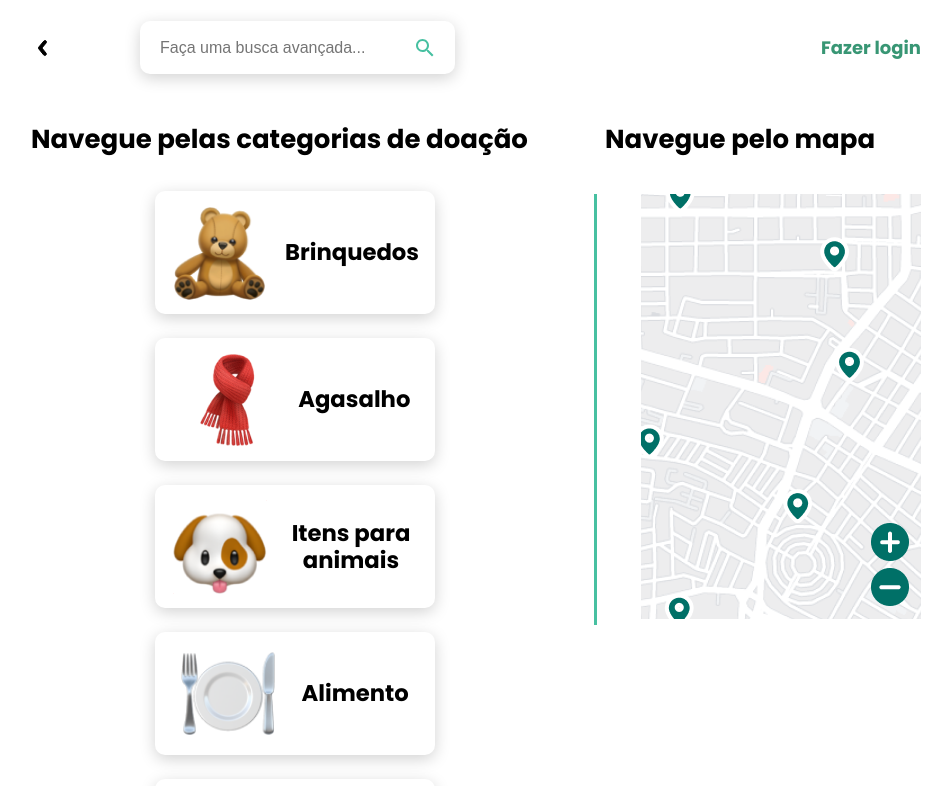
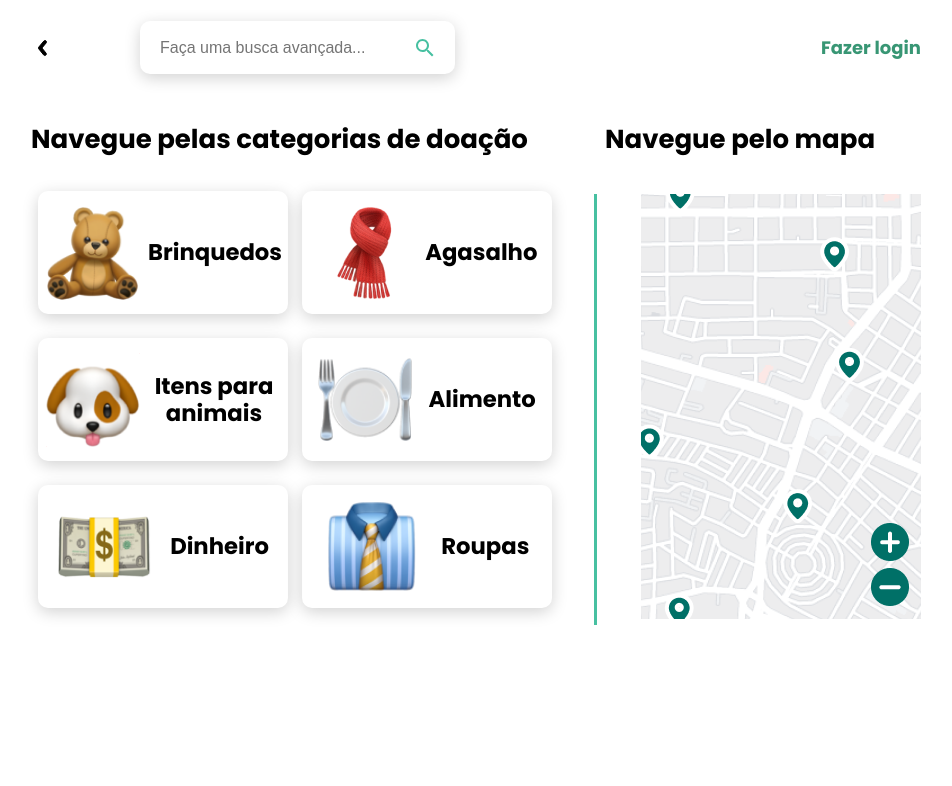
Before and after one commit to estartandodevs-course/doaae, a React (Create React App) app: page /home in a window 1280 px wide. Shown: the top 786 px of the page, without its empty margins (164-1116 px from the left). Built offline with nearby package versions, Linux system fonts and the light colour scheme.

Commit message:
style: alteracoes para melhor visualizacao do componente

```diff
--- a/src/components/ButtonMap/styles.js
+++ b/src/components/ButtonMap/styles.js
@@ -1,14 +1,14 @@
 import styled from "styled-components";
-import { Link } from "react-router-dom";
 
 export const Container = styled.div`
   position: relative;
   display: flex;
   align-items: center;
   height: 67px;
+  cursor: pointer;
 `;
 
-export const ContainerText = styled(Link)`
+export const ContainerText = styled.div`
   height: 53px;
   display: flex;
   justify-content: flex-end;
--- a/src/components/CardCategory/styles.js
+++ b/src/components/CardCategory/styles.js
@@ -5,7 +5,7 @@ export const ContainerCard = styled.section`
   justify-content: space-evenly;
   align-items: center;
   max-width: 300px;
-  width: 280px;
+  width: 250px;
   min-width: 150px;
   height: 123px;
   border-radius: 10px;
--- a/src/components/HeaderBar/styles.js
+++ b/src/components/HeaderBar/styles.js
@@ -42,6 +42,7 @@ export const BackLink = styled.button`
   align-items: center;
   background-color: transparent;
   border: none;
+  cursor: pointer;
 `;
 
 export const LogoText = styled.span`
```
